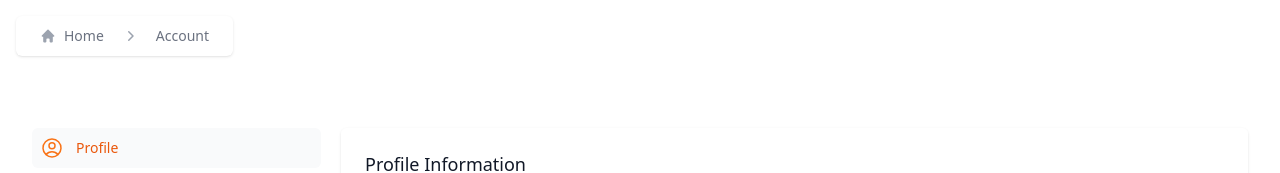
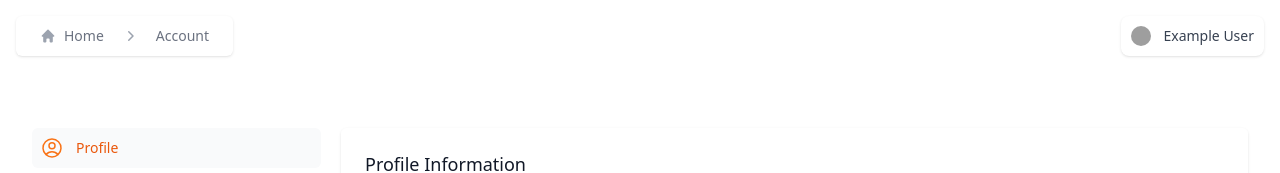
Before and after one commit to ExamManager/exams-app-v1, a Vue app: page /account in a window 1280 px wide. Shown: the top 173 px of the page. Built offline with nearby package versions, Linux system fonts and the light colour scheme; grey boxes are pictures that could not be loaded; what @ssibrahimbas/v-mask would draw is missing.

Commit message:
fixed stuff

```diff
--- a/src/functions/authenticate.ts
+++ b/src/functions/authenticate.ts
@@ -32,6 +32,17 @@ export default {
       const response = await supabase.auth.signInWithOAuth({
         provider: 'google',
       })
+      const {data, fetchError} = await supabase
+        .from('plans')
+        .select('uuid')
+        .eq('provider', 'google')
+        .eq('uuid', response.user?.id)
+
+      if (data?.length === 0) {
+        const {insertError} = await supabase
+          .from('plans')
+          .insert({provider:'google'})}
+
       return response;
     },
     async signout() {
--- a/src/views/App.vue
+++ b/src/views/App.vue
@@ -175,7 +175,7 @@ export default {
         this.loggedin = false;
       }
       this.fullname = localStorage.getItem('fullname') || 'Example User';
-        this.profilepic = localStorage.getItem('profilepic') || 'https://www.google.com/url?sa=i&url=https%3A%2F%2Fen.wikipedia.org%2Fwiki%2FFile%3ASample_User_Icon.png&psig=AOvVaw2Q09Wg4KuUB0xtcN6FeV04&ust=1684953269035000&source=images&cd=vfe&ved=0CBEQjRxqFwoTCLjPgpyKjP8CFQAAAAAdAAAAABAD';
+      this.profilepic = localStorage.getItem('profilepic') || 'https://www.google.com/url?sa=i&url=https%3A%2F%2Fen.wikipedia.org%2Fwiki%2FFile%3ASample_User_Icon.png&psig=AOvVaw2Q09Wg4KuUB0xtcN6FeV04&ust=1684953269035000&source=images&cd=vfe&ved=0CBEQjRxqFwoTCLjPgpyKjP8CFQAAAAAdAAAAABAD';
         console.log(this.profilepic)
       this.loading = false;
 
--- a/src/views/auth/Account.vue
+++ b/src/views/auth/Account.vue
@@ -1,8 +1,8 @@
 <script lang="ts">
 import authenticate from "../../functions/authenticate";
-import {Disclosure,DisclosureButton,DisclosurePanel,Menu,MenuButton,MenuItem,MenuItems,RadioGroup,RadioGroupDescription,RadioGroupLabel,RadioGroupOption,Switch,SwitchGroup, SwitchLabel} from "@headlessui/vue";
-import {MagnifyingGlassIcon,QuestionMarkCircleIcon } from "@heroicons/vue/20/solid";
-import {Bars3Icon,BellIcon,CogIcon,CreditCardIcon,KeyIcon,SquaresPlusIcon,UserCircleIcon,XMarkIcon} from "@heroicons/vue/24/outline";
+import { Disclosure, DisclosureButton, DisclosurePanel, Menu, MenuButton, MenuItem, MenuItems, RadioGroup, RadioGroupDescription, RadioGroupLabel, RadioGroupOption, Switch, SwitchGroup, SwitchLabel } from "@headlessui/vue";
+import { MagnifyingGlassIcon, QuestionMarkCircleIcon } from "@heroicons/vue/20/solid";
+import { Bars3Icon, BellIcon, CogIcon, CreditCardIcon, KeyIcon, SquaresPlusIcon, UserCircleIcon, XMarkIcon } from "@heroicons/vue/24/outline";
 
 const user = {
   name: "Lisa Marie",
@@ -108,6 +108,8 @@ export default {
       loggedin: false, // changes view from login to account page
       accountType: "email",
       userdata: {},
+      fullname: "",
+      profilepic: ""
     };
   },
   mounted() {
@@ -122,7 +124,7 @@ export default {
     getLoggedIn() {
       this.loading = true;
       const loggedin = localStorage.getItem("user");
-      console.log("Loggedin: ",loggedin);
+      console.log("Loggedin: ", loggedin);
       if (loggedin === "null") {
         this.loggedin = false;
         this.$router.push("/login");
@@ -141,6 +143,8 @@ export default {
         console.log("Userdata: ", userdata);
         this.accountType = userdata?.app_metadata.provider || "email";
         console.log("Account Type: ", this.accountType);
+        this.fullname = localStorage.getItem('fullname') || 'Example User';
+        this.profilepic = localStorage.getItem('profilepic') || 'https://www.google.com/url?sa=i&url=https%3A%2F%2Fen.wikipedia.org%2Fwiki%2FFile%3ASample_User_Icon.png&psig=AOvVaw2Q09Wg4KuUB0xtcN6FeV04&ust=1684953269035000&source=images&cd=vfe&ved=0CBEQjRxqFwoTCLjPgpyKjP8CFQAAAAAdAAAAABAD';
         this.loading = false;
       })
 
@@ -151,6 +155,36 @@ export default {
 </script>
 <template>
   <!-- Account Page -->
+  <transition enter-active-class="transform ease-in-out duration-500 transition" enter-from-class="opacity-0 "
+    enter-to-class=" opacity-100">
+  <Menu v-if="loading === false" as="div" class="fixed right-4 top-4 ml-4 flex-shrink-0">
+    <div>
+      <MenuButton
+        class="flex p-2.5 rounded-lg shadow bg-white">
+        <div class="flex items-center">
+                <div>
+                  <img class="flex  h-5 w-5 rounded-full" :src="this.profilepic" loading="lazy"
+                    referrerpolicy="no-referrer" alt="" />
+                </div>
+                <div class="ml-3">
+                  <p class="text-sm font-medium text-gray-700 group-hover:text-gray-900">{{ this.fullname }}</p>
+                </div>
+              </div>
+      </MenuButton>
+    </div>
+    <transition enter-active-class="transition ease-out duration-100" enter-from-class="transform opacity-0 scale-95"
+      enter-to-class="transform opacity-100 scale-100" leave-active-class="transition ease-in duration-75"
+      leave-from-class="transform opacity-100 scale-100" leave-to-class="transform opacity-0 scale-95">
+      <MenuItems
+        class="absolute right-0 z-10 mt-2 w-48 origin-top-right rounded-md bg-white py-1 shadow-lg ring-1 ring-black ring-opacity-5 focus:outline-none">
+        <MenuItem v-for="item in userNavigation" :key="item.name" v-slot="{ active }">
+        <a :href="item.href" :class="[active ? 'bg-gray-100' : '', 'block py-2 px-4 text-sm text-gray-700']">{{ item.name
+        }}</a>
+        </MenuItem>
+      </MenuItems>
+    </transition>
+  </Menu>
+  </transition>
   <div class="h-full pt-20"></div>
   <main class="mx-auto max-w-7xl pb-10 lg:py-12 lg:px-8">
     <div class="lg:grid lg:grid-cols-12 lg:gap-x-5">
@@ -1190,6 +1224,5 @@ export default {
           </form>
         </section>
       </div>
-    </div>
-  </main>
-</template>
+  </div>
+</main></template>
```
